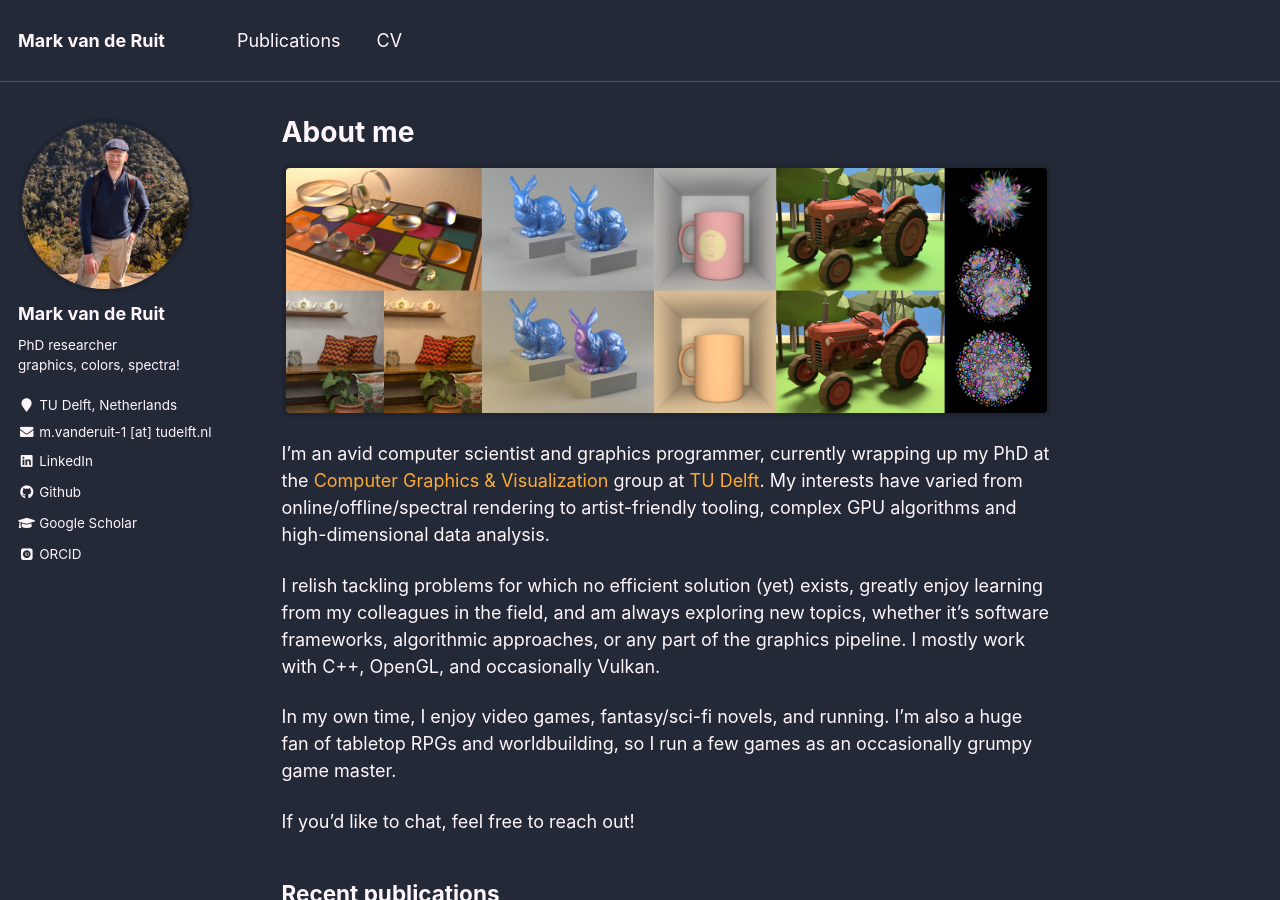
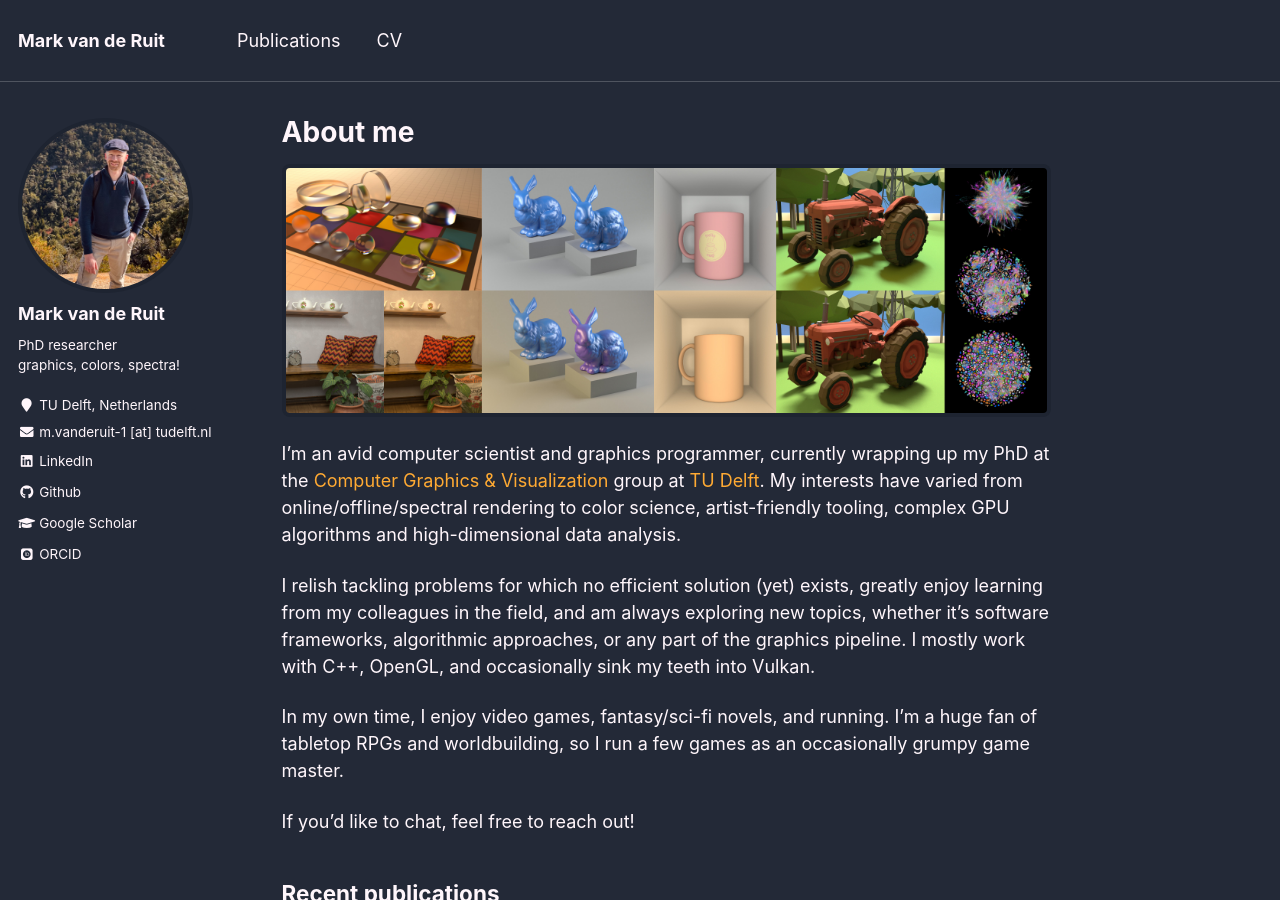
Before and after one commit to Markvanderuit/markvanderuit.github.io, a Jekyll site: the page built from _pages/about.md, in a window 1280 px wide and 900 px high. Built offline with Jekyll 4.4.1, drawn with Linux system fonts in a browser that asks for light colours; some web fonts are replaced.

Commit message:
Minor update to about page

```diff
--- a/_pages/about.md
+++ b/_pages/about.md
@@ -11,13 +11,13 @@ redirect_from:
 ---
 
 I'm an avid computer scientist and graphics programmer, currently wrapping up my PhD at the [Computer Graphics & Visualization](https://graphics.tudelft.nl) group at [TU Delft](https://www.tudelft.nl/).
-My interests have varied from online/offline/spectral rendering to artist-friendly tooling, complex GPU algorithms and high-dimensional data analysis.
+My interests have varied from online/offline/spectral rendering to color science, artist-friendly tooling, complex GPU algorithms and high-dimensional data analysis.
 
 I relish tackling problems for which no efficient solution (yet) exists, greatly enjoy learning from my colleagues in the field, and am always exploring new topics, whether it's software frameworks, algorithmic approaches, or any part of the graphics pipeline.
-I mostly work with C++, OpenGL, and occasionally Vulkan.
+I mostly work with C++, OpenGL, and occasionally sink my teeth into Vulkan.
 
 In my own time, I enjoy video games, fantasy/sci-fi novels, and running.
-I'm also a huge fan of tabletop RPGs and worldbuilding, so I run a few games as an occasionally grumpy game master.
+I'm a huge fan of tabletop RPGs and worldbuilding, so I run a few games as an occasionally grumpy game master.
 
 If you'd like to chat, feel free to reach out!
 
```
